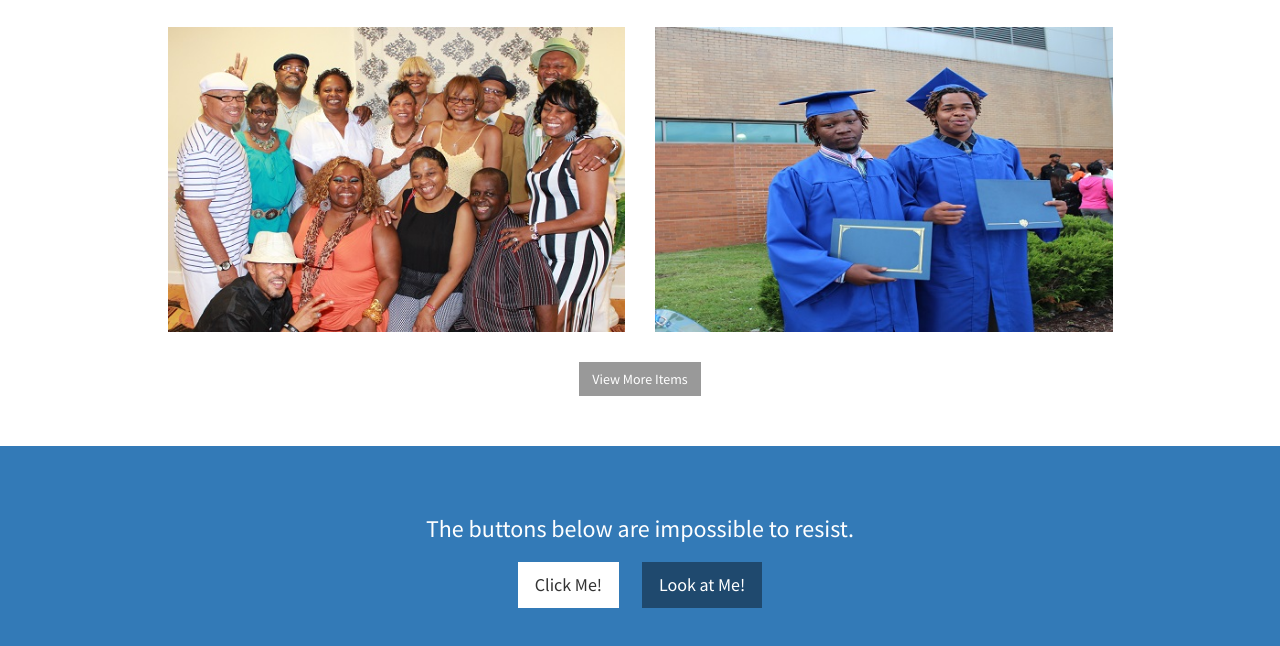
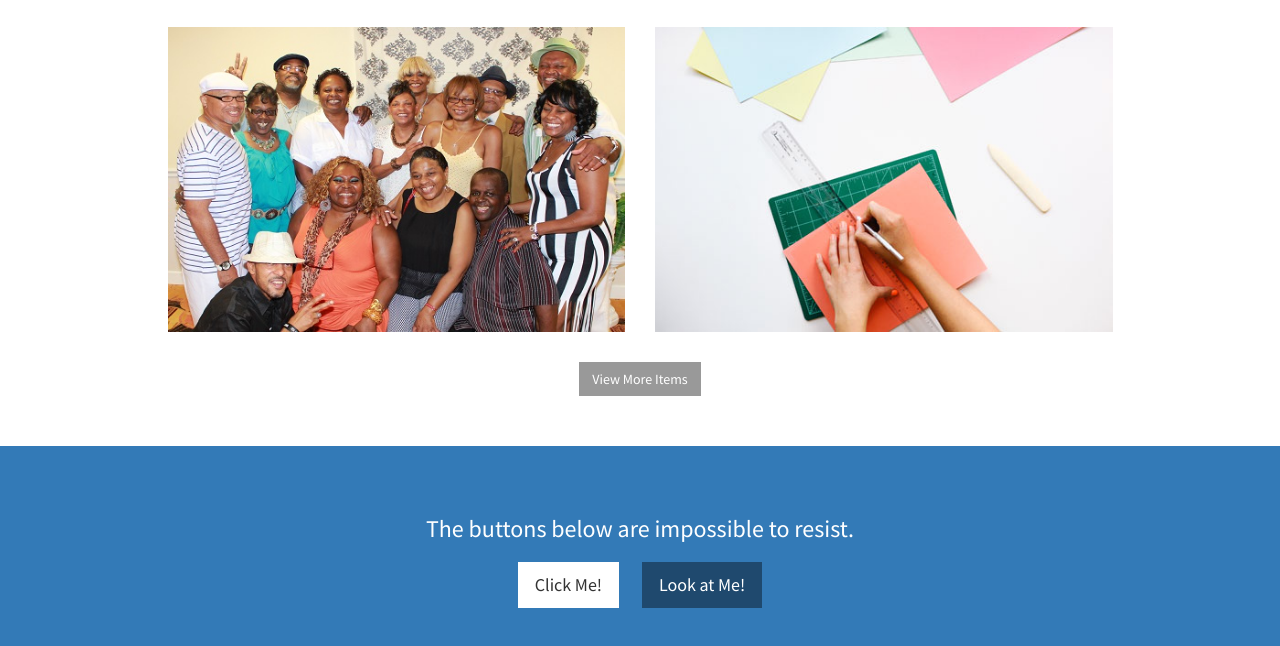
Before and after one commit to lindalaws/peach-pie, a plain HTML site: page index.html in a window 1280 px wide. Shown: the part 3049-3695 px from the top of the page. Drawn offline with Linux system fonts and the light colour scheme.

Commit message:
Update index.html

```diff
--- a/index.html
+++ b/index.html
@@ -192,7 +192,7 @@
                         <div class="col-md-6">
                             <div class="portfolio-item">
                                 <a href="#">
-                                    <img class="img-portfolio img-responsive" src="graduation.jpg">
+                                    <img class="img-portfolio img-responsive" src="img/portfolio-4.jpg">
                                 </a>
                             </div>
                         </div>
```
